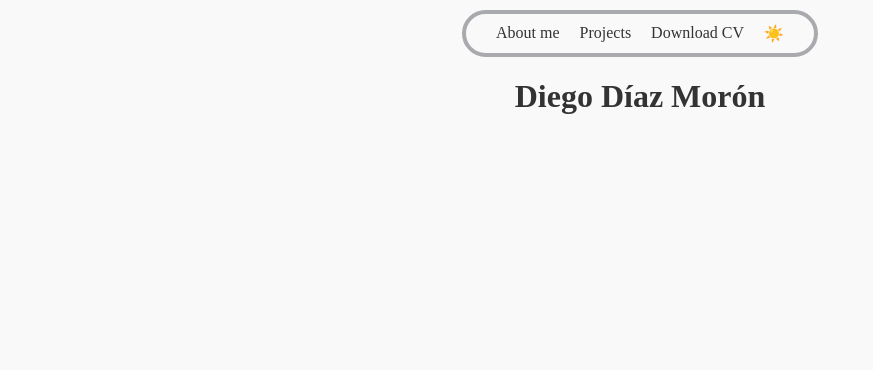
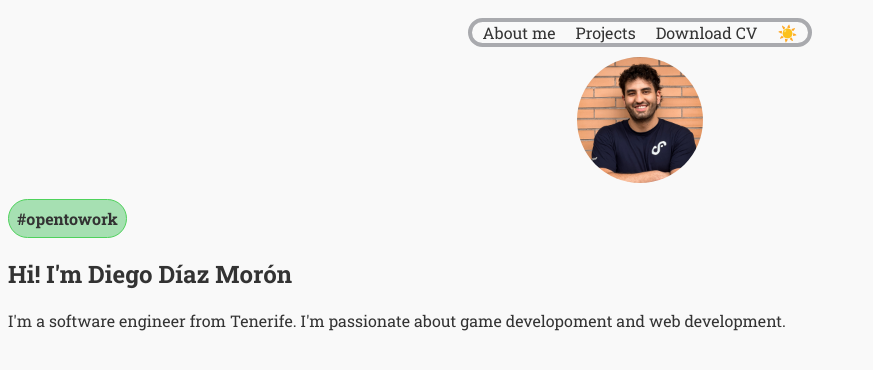
Before and after one commit to Diegodmbot/Portfolio, a React (Vite) app: page / in a window 1280 px wide. Shown: the top 370 px of the page, without its empty margins (0-873 px from the left). Built offline with nearby package versions, Linux system fonts and the light colour scheme.

Commit message:
refactor header structure, remove unused styles, and add introduction component

```diff
--- a/index.html
+++ b/index.html
@@ -2,7 +2,16 @@
 <html lang="en">
   <head>
     <meta charset="UTF-8" />
-    <link rel="icon" type="image/svg+xml" href="/vite.svg" />
+    <link rel="preconnect" href="https://fonts.googleapis.com" />
+    <link rel="preconnect" href="https://fonts.gstatic.com" crossorigin />
+    <link
+      href="https://fonts.googleapis.com/css2?family=Roboto+Slab:wght@100..900&display=swap"
+      rel="stylesheet"
+    />
+    <link
+      href="https://fonts.googleapis.com/css2?family=Roboto+Slab:wght@100..900&family=Space+Mono:ital,wght@0,400;0,700;1,400;1,700&display=swap"
+      rel="stylesheet"
+    />
     <meta name="viewport" content="width=device-width, initial-scale=1.0" />
     <title>Vite + React</title>
   </head>
--- a/src/App.jsx
+++ b/src/App.jsx
@@ -1,11 +1,12 @@
 import "./App.css";
-import { Header } from "./Header.jsx";
+import { Header } from "./components/Header.jsx";
+import { Introduction } from "./components/Introduction.jsx";
 
 function App() {
   return (
     <>
       <Header />
-      <h1>Diego Díaz Morón</h1>
+      <Introduction />
     </>
   );
 }
--- a/src/Header.css
+++ b/src/components/Header.css
@@ -1,17 +1,17 @@
 header {
   display: flex;
-  padding: 10px;
-  padding-inline: 20px;
+  justify-content: center;
   border: 4px;
   border-style: solid;
   border-radius: 100px;
   border-color: var(--border-color);
   margin: 10px;
-  justify-content: center;
+  max-width: fit-content;
 }
 
 .HeaderNav {
   display: inline-flex;
+  user-select: none;
 }
 
 .HeaderLink {
--- a/src/Header.jsx
+++ b/src/components/Header.jsx
@@ -1,5 +1,5 @@
 import "./Header.css";
-import { ThemeToggle } from "./components/ThemeToggle";
+import { ThemeToggle } from "./ThemeToggle";
 
 export function Header() {
   return (
--- /dev/null
+++ b/src/components/Introduction.css
@@ -0,0 +1,21 @@
+.Introduction {
+  display: inline;
+}
+
+.ProfileIMG {
+  width: 10%;
+  border-radius: 50%;
+  margin: 0 auto;
+  display: block;
+}
+
+.JobTag {
+  font-size: 1rem;
+  font-weight: 700;
+  color: var(--text-color);
+  border: 1px solid #4fd25c;
+  border-radius: 100px;
+  background-color: var(--green-background-color);
+  padding: 8px;
+  max-width: fit-content;
+}
--- /dev/null
+++ b/src/components/Introduction.jsx
@@ -0,0 +1,22 @@
+import "./Introduction.css";
+
+export function Introduction() {
+  return (
+    <div className="Introduction">
+      <img
+        className="ProfileIMG"
+        src="/public/DiegoProfile.jpg"
+        alt="Profile image"
+      />
+      <p className="JobTag">#opentowork</p>
+      <section>
+        <h2>{"Hi! I'm Diego Díaz Morón"}</h2>
+        <p>
+          {
+            "I'm a software engineer from Tenerife. I'm passionate about game developoment and web development."
+          }
+        </p>
+      </section>
+    </div>
+  );
+}
--- a/src/components/ThemeToggle.jsx
+++ b/src/components/ThemeToggle.jsx
@@ -21,7 +21,7 @@ export function ThemeToggle() {
   };
 
   return (
-    <a onClick={toggleTheme} className="HeaderLink">
+    <a onClick={toggleTheme} className="HeaderLink NoSelectable">
       {theme === "light" ? "☀️" : "🌙"}
     </a>
   );
--- a/src/index.css
+++ b/src/index.css
@@ -2,11 +2,15 @@
   --color-scheme: light;
   color: var(--text-color);
   background-color: var(--background-color);
-  justify-items: center;
+  font-family: "Roboto Slab", serif;
+  display: flex;
+  flex-direction: column;
+  align-items: center;
 }
 
 :root.light {
   --background-color: #f9f9f9;
+  --green-background-color: #a6e0b2;
   --text-color: #333;
   --border-color: #a9aaae;
 }
@@ -15,6 +19,7 @@
   --background-color: #333;
   --text-color: rgba(255, 255, 255);
   --border-color: #a9aaae;
+  --green-background-color: #3a7c48;
 }
 
 body {
```
Also changed, not shown: public/DiegoProfile.jpg (added).
